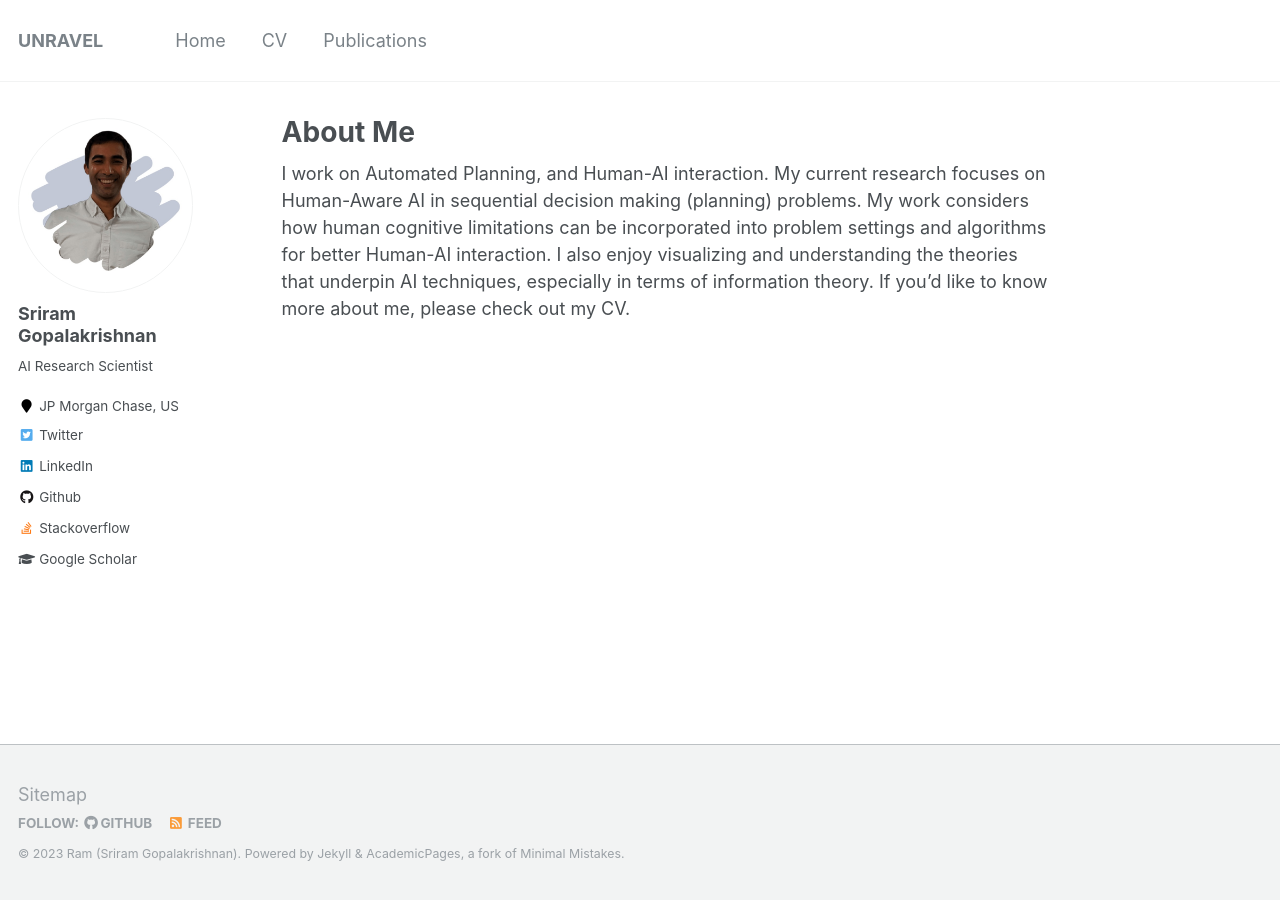
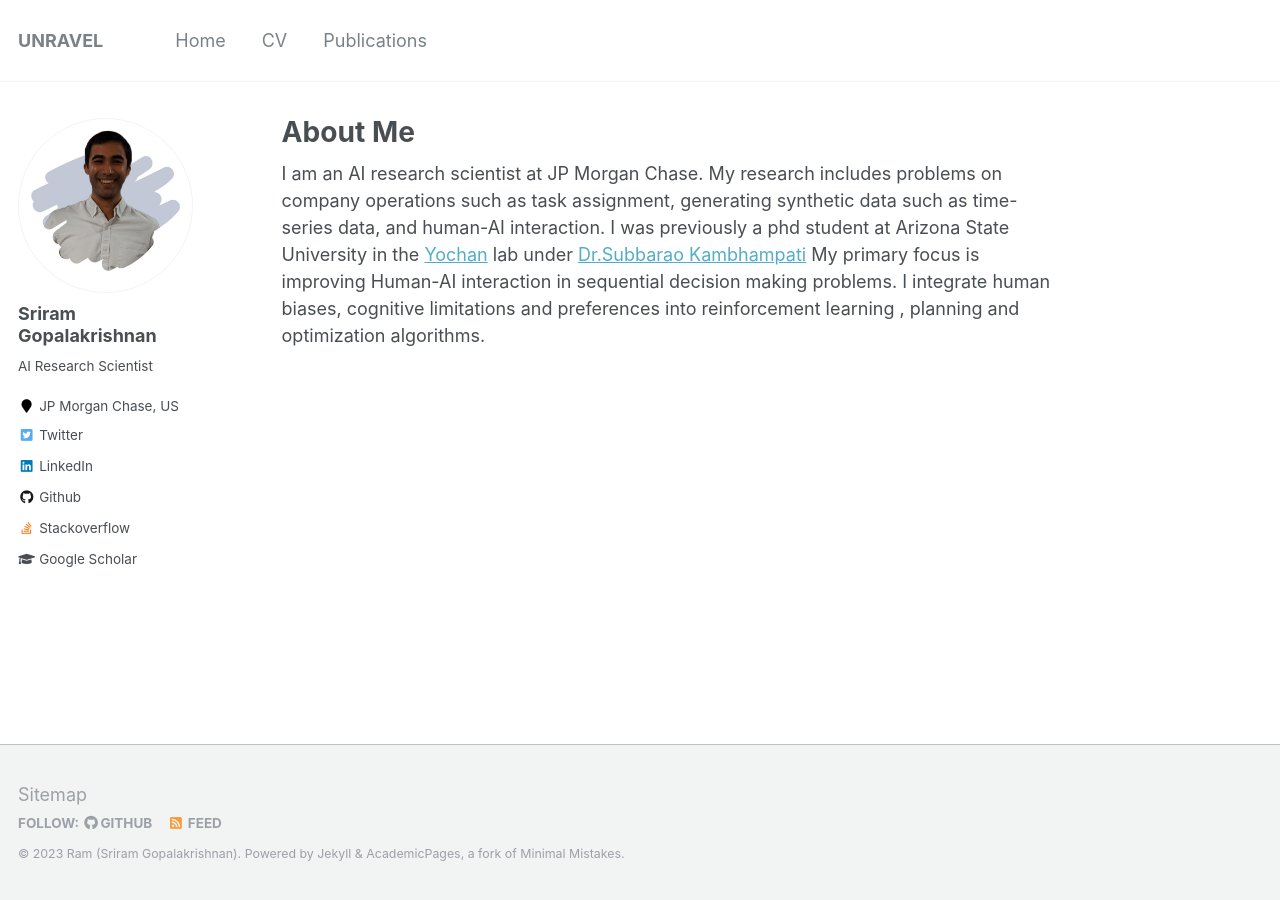
Before and after one commit to marirsg2/Sriram_Unravel, a Jekyll site: the page built from _pages/about.md, in a window 1280 px wide. Built offline with Jekyll 4.4.1, drawn with Linux system fonts in a browser that asks for light colours.

Commit message:
Update about.md

```diff
--- a/_pages/about.md
+++ b/_pages/about.md
@@ -10,6 +10,8 @@ redirect_from:
 
 <!-- Top navigation bar config: _data/navigation.yml -->
 
-I work on Automated Planning, and Human-AI interaction. My current research focuses on Human-Aware AI in sequential decision making (planning) problems. My work considers how human cognitive limitations can be incorporated into problem settings and algorithms for better Human-AI interaction. I also enjoy visualizing and understanding the theories that underpin AI techniques, especially in terms of information theory. If you'd like to know more about me, please check out my CV.
+I am an AI research scientist at JP Morgan Chase. My research includes problems on company operations such as task assignment, generating synthetic data such as time-series data, and human-AI interaction.
+I was previously a phd student at Arizona State University in the [Yochan](https://yochan-lab.github.io/home/) lab under [Dr.Subbarao Kambhampati](http://rakaposhi.eas.asu.edu/)
+My primary focus is improving Human-AI interaction in sequential decision making problems. I integrate human biases, cognitive limitations and preferences into reinforcement learning , planning and optimization algorithms.
 
 <!-- I will post articles that describe AI techniques in this light, in the hope that the understanding and perspectives shared might help build intuitions and give a better understanding of some dense approaches in AI . -->
```
